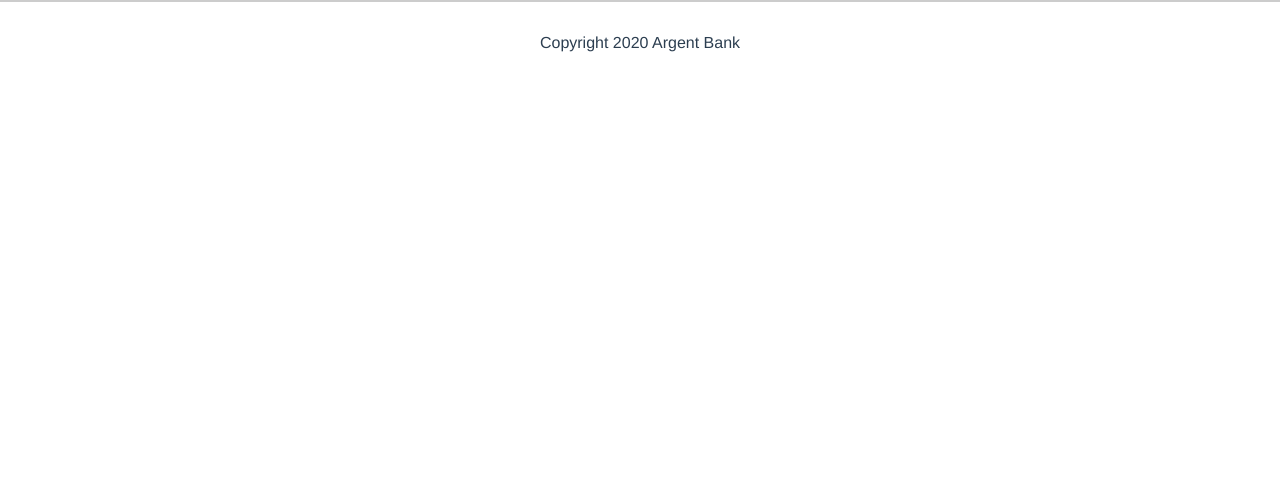
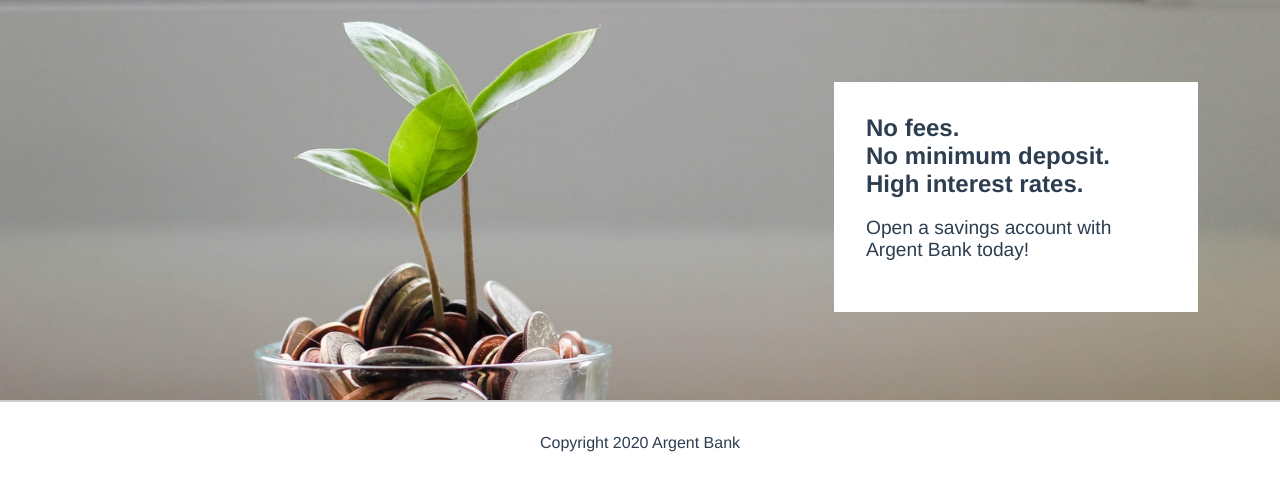
Before and after one commit to RikoDust/argentBank_main, a React (Vite) app in the folder argentBankFront/: page / in a window 1280 px wide. Shown: the top 490 px of the page. Built offline with nearby package versions, Linux system fonts and the light colour scheme.

Commit message:
feat(hero): Add Hero component with style

```diff
--- a/argentBankFront/src/RoutesComponent.jsx
+++ b/argentBankFront/src/RoutesComponent.jsx
@@ -5,7 +5,7 @@
 
 
 // PAGES
-
+import Home from "./pages/home";
 
 
 
@@ -16,7 +16,7 @@
         <Router>
 
             <Routes>
-                <Route />
+            <Route path="/" element={<Home />} />
             </Routes>
             <Footer />
         </Router>
--- /dev/null
+++ b/argentBankFront/src/components/Hero/Hero.jsx
@@ -0,0 +1,24 @@
+// HERO_COMPONENT
+
+
+import "./Hero.scss";
+
+
+
+const Hero = () => {
+    return (
+        <div className="hero">
+            <section className="hero-content">
+                <h2 className="sr-only">Promoted Content</h2>
+                <p className="subtitle">No fees.</p>
+                <p className="subtitle">No minimum deposit.</p>
+                <p className="subtitle">High interest rates.</p>
+                <p className="text">Open a savings account with Argent Bank today!</p>
+            </section>
+        </div>
+    );
+};
+
+
+
+export default Hero;
--- /dev/null
+++ b/argentBankFront/src/components/Hero/Hero.scss
@@ -0,0 +1,53 @@
+// HERO_STYLE
+
+
+.hero {
+    background-image: url('../../assets/img/bank-tree.jpeg');
+    background-position: 0 -50px;
+    background-size: cover;
+    background-repeat: no-repeat;
+    height: 300px;
+    position: relative;
+  }
+
+  .hero-content {
+    position: relative;
+    top: 2rem;
+    width: 200px;
+    background: white;
+    padding: 2rem;
+    text-align: left;
+    margin: 0 auto;
+  }
+
+  .hero-content .subtitle {
+    font-weight: bold;
+    font-size: 1rem;
+    margin: 0;
+  }
+
+
+
+// MEDIA_QUERIES
+    @media (min-width: 920px) {
+    .hero {
+        height: 400px;
+        background-position: 0% 33%;
+    }
+
+    .hero-content {
+        position: absolute;
+        top: 50px;
+        right: 50px;
+        width: 300px;
+        margin: 2rem;
+    }
+
+    .hero-content .subtitle {
+        font-size: 1.5rem;
+    }
+
+    .hero-content .text {
+        font-size: 1.2rem;
+    }
+}
--- a/argentBankFront/src/pages/home.jsx
+++ b/argentBankFront/src/pages/home.jsx
@@ -0,0 +1,23 @@
+// HOME_PAGE
+
+
+
+import Hero from "../components/Hero/Hero";
+
+
+
+
+
+const Home = () => {
+    return (
+        <div>
+
+            <Hero />
+
+        </div>
+    );
+};
+
+
+
+export default Home;
--- a/argentBankFront/src/styles/main.css
+++ b/argentBankFront/src/styles/main.css
@@ -20,3 +20,18 @@
 .bg-dark {
   background-color: #12002b;
 }
+
+
+.sr-only {
+  border: 0 !important;
+  clip: rect(1px, 1px, 1px, 1px) !important; /* 1 */
+  -webkit-clip-path: inset(50%) !important;
+  clip-path: inset(50%) !important; /* 2 */
+  height: 1px !important;
+  margin: -1px !important;
+  overflow: hidden !important;
+  padding: 0 !important;
+  position: absolute !important;
+  width: 1px !important;
+  white-space: nowrap !important; /* 3 */
+}
```
Also changed, not shown: 1 other file (tests, documents, lock files or other folders).
